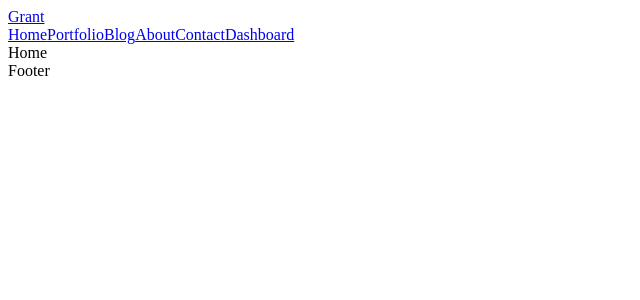
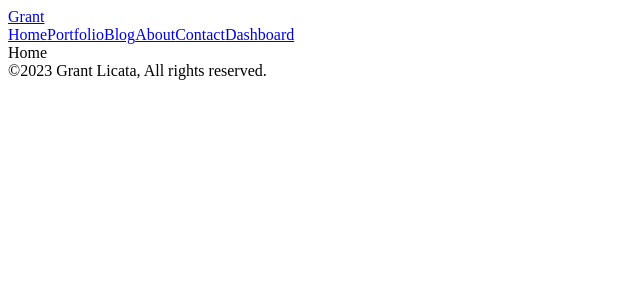
Before and after one commit to GrantLicata/Portfolio, a Next.js app: page / in a window 1280 px wide. Shown: the top 300 px of the page, without its empty margins (0-640 px from the left). Built offline with nearby package versions, Linux system fonts and the light colour scheme.

Commit message:
Exploring loading and error pages

```diff
--- a/src/components/footer/Footer.jsx
+++ b/src/components/footer/Footer.jsx
@@ -1,7 +1,12 @@
 import React from "react";
 
 const Footer = () => {
-  return <div>Footer</div>;
+  return (
+    <div>
+      <div>©2023 Grant Licata, All rights reserved.</div>
+      <div></div>
+    </div>
+  );
 };
 
 export default Footer;
```
Also changed, not shown: src/app/contact/error.jsx (added, +7 -0 lines), src/app/contact/loading.jsx (added, +7 -0 lines).
